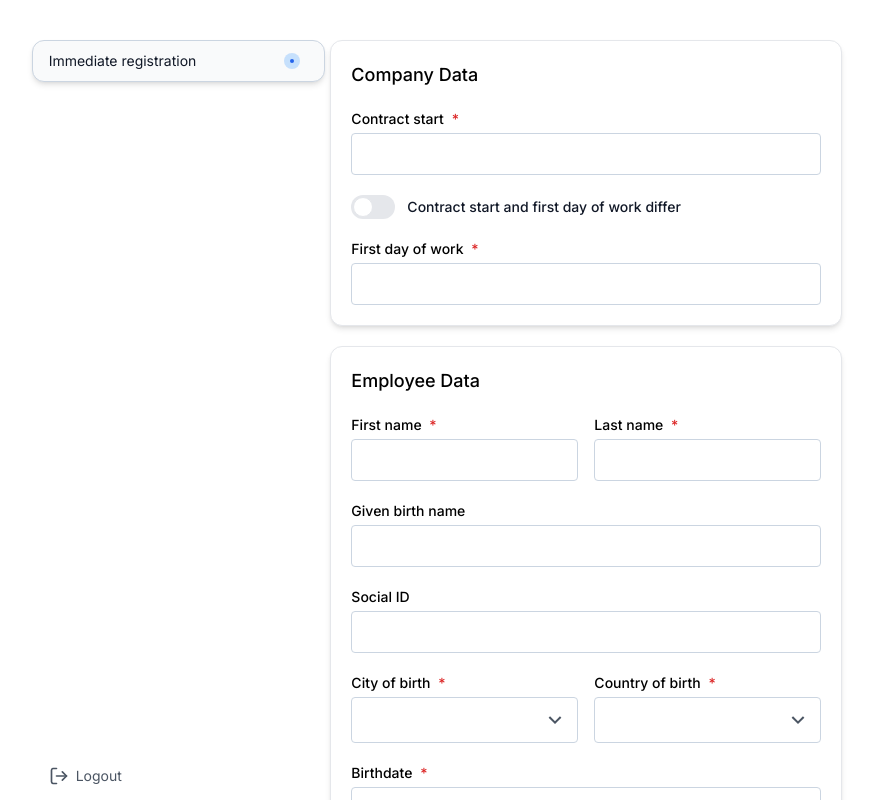
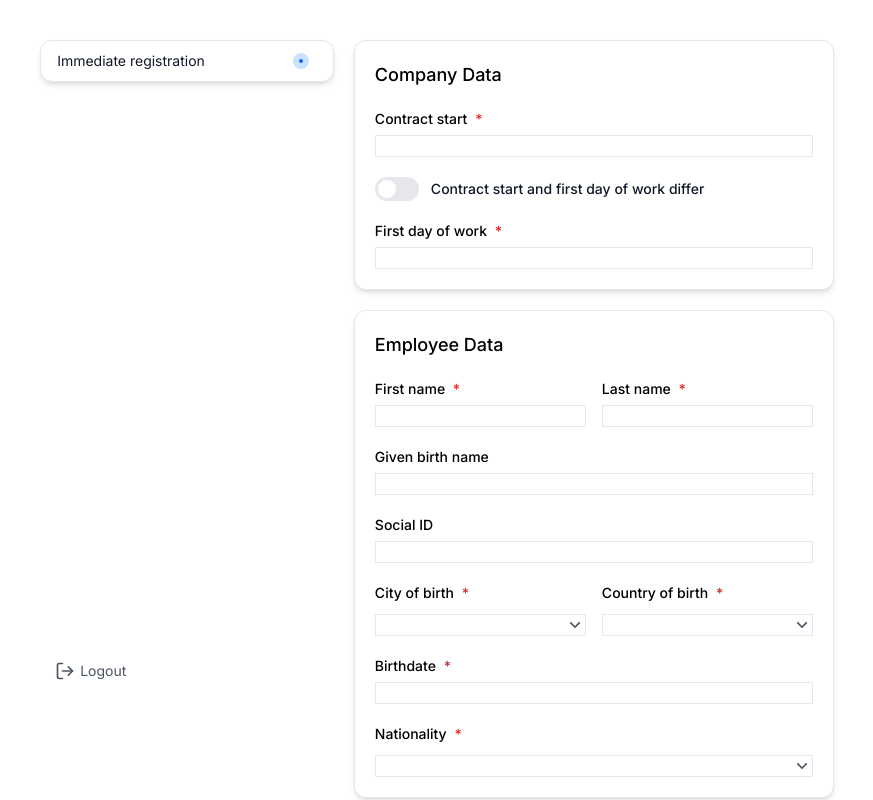
Before and after one commit to vhrechukha/nextjs-tailwind-css, a Next.js app: page /form in a window 1280 px wide. Shown: the top 800 px of the page, without its empty margins (203-1076 px from the left). Built offline with nearby package versions, Linux system fonts and the light colour scheme.

Commit message:
Improved styles

```diff
--- a/src/app/form/components/EmployeeForm.tsx
+++ b/src/app/form/components/EmployeeForm.tsx
@@ -80,7 +80,7 @@ const EmployeeForm = ({ onComplete }: Props) => {
           name={"firstDayOfWork"}
           label="First day of work"
           control={control}
-          error={errors?.contractStartDay?.message}
+          error={errors?.firstDayOfWork?.message}
           required
         />
       </Card>
@@ -179,7 +179,6 @@ const EmployeeForm = ({ onComplete }: Props) => {
           label="Address supplement"
           control={control}
           error={errors?.addressSupplement?.message}
-          required
         />
         <Stack direction="row" gap="1rem">
           <RHFSelect
--- a/src/app/form/page.tsx
+++ b/src/app/form/page.tsx
@@ -5,7 +5,7 @@ import FormController from "@/app/form/components/FormController";
 
 const FormPage = () => {
   return (
-    <Stack direction="row" justifyContent="center" gap={5} className="my-10">
+    <Stack direction="row" justifyContent="center" gap={20} className="m-10">
       <Stack direction="column">
         <StatusBar>Immediate registration</StatusBar>
         <Stack direction="column" justifyContent="center" className="my-auto">
@@ -13,6 +13,7 @@ const FormPage = () => {
         </Stack>
       </Stack>
       <FormController />
+      {/* TODO: Add global LanguageContext */}
       {/* Language button */}
     </Stack>
   );
--- a/src/app/form/utils/employeeValidationSchema.ts
+++ b/src/app/form/utils/employeeValidationSchema.ts
@@ -3,7 +3,10 @@ import * as yup from "yup";
 // TODO: investigate localization possibilities with "yup"
 const employeeValidationSchema = () =>
   yup.object({
-    contractStartDay: yup.string().min(4).required("Property is required"),
+    contractStartDay: yup
+      .string()
+      .min(4, "Write at least 4 symbols")
+      .required("Property is required"),
     firstDayOfWork: yup.string().required("Property is required"),
     firstName: yup.string().required("Property is required"),
     lastName: yup.string().required("Property is required"),
--- a/src/components/Input/Input.tsx
+++ b/src/components/Input/Input.tsx
@@ -3,13 +3,11 @@
 import { forwardRef, InputHTMLAttributes, PropsWithChildren } from "react";
 import * as Form from "@radix-ui/react-form";
 import { twMerge } from "tailwind-merge";
-import { TAILWIND_DISABLED_INPUT } from "@/utils/tailwind";
-
-const TAILWIND_ROUNDED_BORDER =
-  "rounded-[4px] border-slate-300 hover:border-blue-600";
-
-const TAILWIND_INPUT =
-  "bg-gray-50 border border-gray-300 text-gray-900 text-sm rounded-lg focus:ring-blue-500 focus:border-blue-500 block w-full p-2.5 dark:bg-gray-700 dark:border-gray-600 dark:placeholder-gray-400 dark:text-white dark:focus:ring-blue-500 dark:focus:border-blue-500";
+import {
+  TAILWIND_DISABLED_INPUT,
+  TAILWIND_INPUT,
+  TAILWIND_ROUNDED_BORDER,
+} from "@/utils/tailwind";
 
 export interface InputProps
   extends PropsWithChildren<InputHTMLAttributes<HTMLInputElement>> {
@@ -37,7 +35,7 @@ const Input = forwardRef<HTMLInputElement, InputProps>(
     const id = name; // TODO: useId(); - Doesn't work, server htmlFor is not equal to client one
     const classToRender = twMerge(
       TAILWIND_INPUT,
-      TAILWIND_DISABLED_INPUT ?? TAILWIND_DISABLED_INPUT,
+      disabled && TAILWIND_DISABLED_INPUT,
       TAILWIND_ROUNDED_BORDER,
       className,
     );
--- a/src/components/Select/Select.tsx
+++ b/src/components/Select/Select.tsx
@@ -46,7 +46,7 @@ const CustomSelect = forwardRef<HTMLButtonElement, SelectProps>(
     const id = name; // TODO: useId(); - Doesn't work, server htmlFor is not equal to client one
     const classToRender = twMerge(
       TAILWIND_INPUT,
-      TAILWIND_DISABLED_INPUT ?? TAILWIND_DISABLED_INPUT,
+      disabled && TAILWIND_DISABLED_INPUT,
       TAILWIND_ROUNDED_BORDER,
       "box-border inline-flex w-full appearance-none items-center justify-between leading-none outline-none",
       className,
--- a/src/components/Select/SelectItem.tsx
+++ b/src/components/Select/SelectItem.tsx
@@ -20,7 +20,7 @@ const SelectItem = forwardRef(
       >
         <Select.ItemText>{children}</Select.ItemText>
         <Select.ItemIndicator className="absolute pr-[10px] right-0 inline-flex items-center justify-center">
-          <AppIcon icon="success" />
+          <AppIcon icon="success" className="fill-blue-600" />
         </Select.ItemIndicator>
       </Select.Item>
     );
--- a/src/components/StatusBar/StatusBar.tsx
+++ b/src/components/StatusBar/StatusBar.tsx
@@ -25,7 +25,7 @@ const StatusBar: FunctionComponent<
   const classToRender = twMerge(
     TAILWIND_INPUT,
     TAILWIND_ROUNDED_BORDER,
-    "h-[35px] flex w-fit text-sm items-center justify-between gap-20 focus:border-none hover:border-color-none py-5 px-4 rounded-xl",
+    "h-[35px] flex bg-white w-fit text-sm items-center justify-between gap-20 focus:border-none hover:border-color-none py-5 px-4 rounded-xl",
     className,
   );
 
--- a/src/components/config.ts
+++ b/src/components/config.ts
@@ -1,5 +1,5 @@
 /**
  * AppIcon component
  */
-export const APP_ICON_SIZE = 24;
+export const APP_ICON_SIZE = 20;
 export const APP_ICON_COLOR = "rgb(75 85 99 / 1)";
--- a/src/utils/mocks.ts
+++ b/src/utils/mocks.ts
@@ -1,4 +1,4 @@
 export const mockedOptions = [
-  { label: "label 2", value: "2" },
-  { label: "label 1", value: "1" },
+  { label: "Label Value #1", value: "1" },
+  { label: "Label Value #2", value: "2" },
 ];
--- a/src/utils/tailwind.ts
+++ b/src/utils/tailwind.ts
@@ -5,4 +5,4 @@ export const TAILWIND_INPUT =
   "bg-gray-50 border border-gray-300 text-gray-900 text-sm rounded-lg focus:ring-blue-500 focus:border-blue-500 block w-full p-2.5 dark:border-gray-600 dark:placeholder-gray-400 dark:text-white dark:focus:ring-blue-500 dark:focus:border-blue-500";
 
 export const TAILWIND_DISABLED_INPUT =
-  "bg-gray-100 cursor-not-allowed dark:bg-gray-700 dark:text-gray-400";
+  "bg-gray-200 cursor-not-allowed dark:bg-gray-700 dark:text-gray-400";
```
